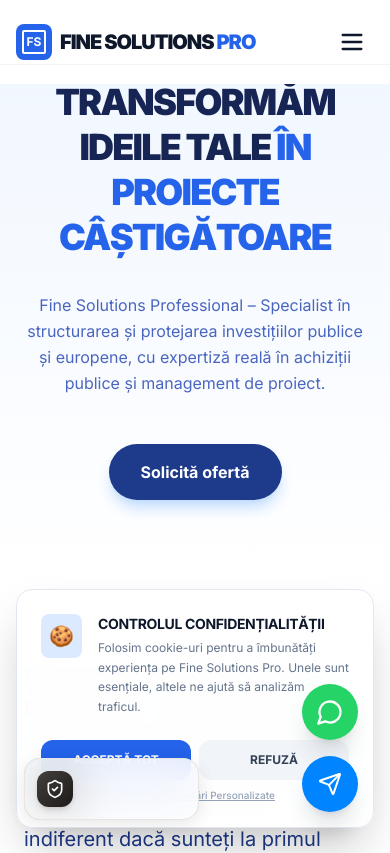
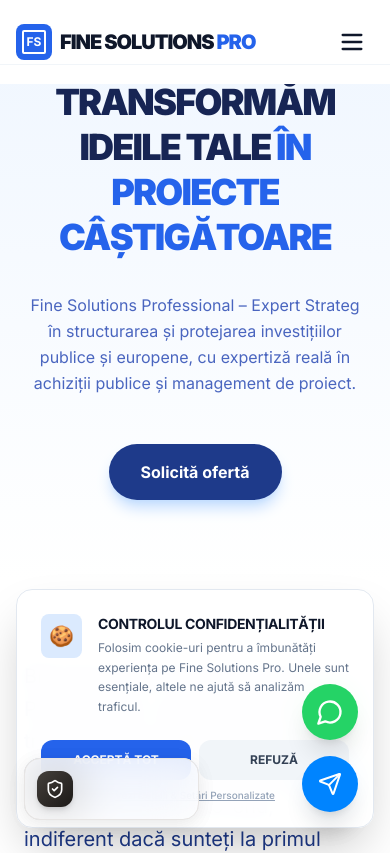
Before and after one commit to evialbert/FSPro, a Next.js app: page / in a window 390 px wide. Shown: the top 853 px of the page. Built offline with nearby package versions, Linux system fonts and the light colour scheme.

Commit message:
Final Update: Responsive hero title and brand consistency

```diff
--- a/app/page.tsx
+++ b/app/page.tsx
@@ -7,11 +7,11 @@
 
 // Configurare Metadata pentru SEO
 export const metadata: Metadata = {
-  title: 'Fine Solutions Professional | Expertiză în Fonduri Europene și Achiziții Publice',
+  title: 'Fine Solutions Professional | Expert Strateg în Fonduri Europene și Achiziții Publice',
   description: 'Specialist în structurarea și protejarea investițiilor publice și europene. Partenerul tău pentru succesul proiectelor.',
 };
 
-// Configurare Viewport (Next.js 15+)
+// Configurare Viewport
 export const viewport = {
   width: 'device-width',
   initialScale: 1,
@@ -19,16 +19,16 @@
 
 export default function Home() {
   return (
-    <main className="bg-white min-h-screen text-blue-950">
+    <main className="bg-white min-h-screen text-blue-950 overflow-x-hidden">
 
-      {/* 1. HERO SECTION - Cu ajustări de responsivitate pentru mobil */}
+      {/* 1. HERO SECTION - Ajustată pentru mobil (text adaptiv) */}
       <section className="px-6 py-20 md:py-32 text-center bg-gradient-to-b from-blue-50 to-white">
-        <h1 className="text-4xl sm:text-5xl md:text-7xl font-black tracking-tighter mb-8 text-blue-950 leading-tight md:leading-[0.95] break-words">
+        <h1 className="text-4xl sm:text-5xl md:text-7xl font-black tracking-tighter mb-8 text-blue-950 leading-tight md:leading-[0.95] break-words max-w-5xl mx-auto">
           TRANSFORMĂM IDEILE TALE <br className="hidden md:block" />
           <span className="text-blue-600">ÎN PROIECTE CÂȘTIGĂTOARE</span>
         </h1>
         <p className="text-base md:text-xl text-blue-800/80 max-w-2xl mx-auto mb-12 leading-relaxed">
-          Fine Solutions Professional – Specialist în structurarea și protejarea investițiilor publice și europene,
+          Fine Solutions Professional – Expert Strateg în structurarea și protejarea investițiilor publice și europene,
           cu expertiză reală în achiziții publice și management de proiect.
         </p>
         <a
@@ -61,7 +61,7 @@
       {/* 3. GARANȚII */}
       <GuaranteesSection />
 
-      {/* 4. PROFIL CONSULTANT */}
+      {/* 4. PROFIL CONSULTANT (Poza Color & Titlu actualizat) */}
       <ConsultantProfile />
 
       {/* 5. FORMULAR CONTACT */}
@@ -74,8 +74,8 @@
 
           <form className="space-y-4">
             <input type="text" placeholder="Nume și prenume" className="w-full p-4 rounded-xl border border-blue-100 bg-blue-50/50 focus:outline-none focus:ring-2 focus:ring-blue-400 focus:bg-white transition-all" />
-            <input type="email" placeholder="Email (Îți trimitem aici oferta)" className="w-full p-4 rounded-xl border border-blue-100 bg-blue-50/50 focus:outline-none focus:ring-2 focus:ring-blue-400 focus:bg-white transition-all" />
-            <input type="tel" placeholder="Telefon (Opțional)" className="w-full p-4 rounded-xl border border-blue-100 bg-blue-50/50 focus:outline-none focus:ring-2 focus:ring-blue-400 focus:bg-white transition-all" />
+            <input type="email" placeholder="Email" className="w-full p-4 rounded-xl border border-blue-100 bg-blue-50/50 focus:outline-none focus:ring-2 focus:ring-blue-400 focus:bg-white transition-all" />
+            <input type="tel" placeholder="Telefon" className="w-full p-4 rounded-xl border border-blue-100 bg-blue-50/50 focus:outline-none focus:ring-2 focus:ring-blue-400 focus:bg-white transition-all" />
 
             <select className="w-full p-4 rounded-xl border border-blue-100 bg-blue-50/50 focus:outline-none focus:ring-2 focus:ring-blue-400 focus:bg-white transition-all text-blue-800">
                 <option>Serviciu de interes</option>
@@ -84,12 +84,12 @@
                 <option>Consultantă Recurentă</option>
             </select>
 
-            <textarea placeholder="Scrie pe scurt: obiectiv, termen, context (ex. apel de finanțare / procedură SEAP)" className="w-full p-4 rounded-xl border border-blue-100 bg-blue-50/50 h-32 focus:outline-none focus:ring-2 focus:ring-blue-400 focus:bg-white transition-all"></textarea>
+            <textarea placeholder="Scrie pe scurt: obiectiv, termen, context" className="w-full p-4 rounded-xl border border-blue-100 bg-blue-50/50 h-32 focus:outline-none focus:ring-2 focus:ring-blue-400 focus:bg-white transition-all"></textarea>
 
             <button className="w-full bg-blue-900 text-white p-4 rounded-xl font-bold hover:bg-blue-800 transition-all hover:scale-[1.01] active:scale-[0.99] shadow-lg shadow-blue-200">
               Trimite solicitarea
             </button>
-            <p className="text-xs text-blue-400 text-center pt-2">Datele tale sunt confidențiale. Te contactăm în cel mai scurt timp.</p>
+            <p className="text-xs text-blue-400 text-center pt-2">Datele tale sunt confidențiale.</p>
           </form>
         </div>
       </section>
```
